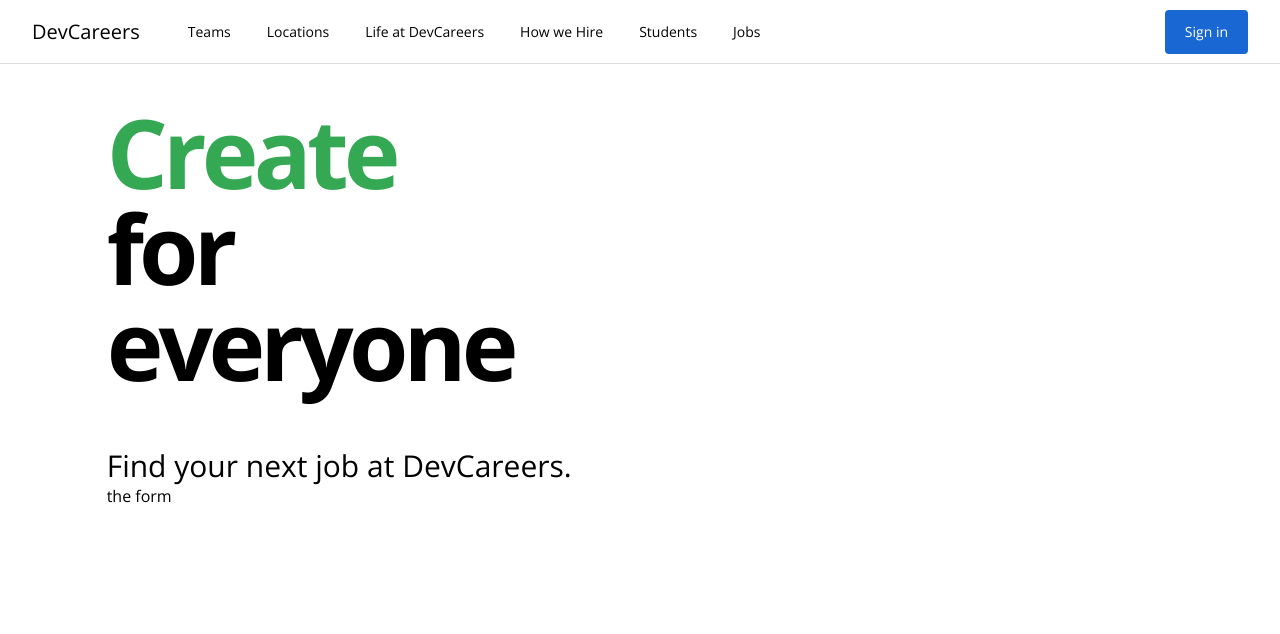
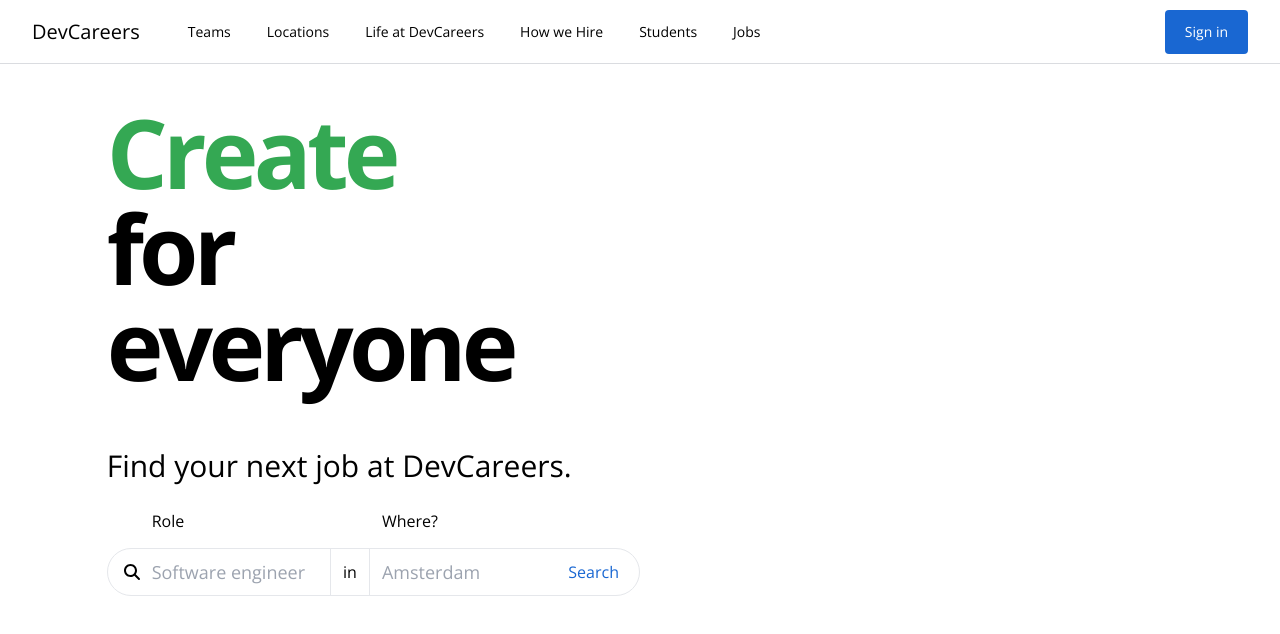
Before and after one commit to brwmaster/job-search, a Vue app: page / in a window 1280 px wide. Shown: the top 634 px of the page. Built offline with nearby package versions, Linux system fonts and the light colour scheme.

Commit message:
Add the form inputs and styled them

```diff
--- a/src/components/ActionButton.vue
+++ b/src/components/ActionButton.vue
@@ -32,11 +32,11 @@ export default {
 
 <style scoped>
 button {
-  @apply rounded px-5 py-3 font-medium;
+  @apply px-5 py-3 font-medium;
 }
 
 .primary {
-  @apply border-0 bg-brand-blue-1 text-white hover:shadow-blue;
+  @apply rounded bg-brand-blue-1 text-white hover:shadow-blue;
 }
 
 .secondary {
--- a/src/components/JobSearchForm.vue
+++ b/src/components/JobSearchForm.vue
@@ -1,9 +1,41 @@
 <template>
-  <form>the form</form>
+  <form
+    class="flex h-12 w-full items-center rounded-3xl border border-solid border-brand-gray-3"
+  >
+    <font-awesome-icon icon="fa-solid fa-search" class="ml-4 mr-3" />
+    <div class="flex h-full flex-1 flex-nowrap text-base font-light">
+      <div class="relative flex h-full flex-1 items-center pr-3">
+        <label class="absolute left-0 -top-10">Role</label>
+        <input
+          type="text"
+          placeholder="Software engineer"
+          class="w-full text-lg font-normal focus:outline-none"
+        />
+      </div>
+      <span
+        class="bg-grand-gray-2 flex h-full items-center border-l border-r border-brand-gray-3 px-3"
+      >
+        in
+      </span>
+      <div class="relative flex h-full flex-1 items-center pl-3">
+        <label class="absolute left-3 -top-10">Where?</label>
+        <input
+          type="text"
+          placeholder="Amsterdam"
+          class="w-full text-lg font-normal focus:outline-none"
+        />
+      </div>
+    </div>
+    <action-button text="Search" type="secondary" class="rounded-r-3xl" />
+  </form>
 </template>
 
 <script>
+import ActionButton from "@/components/ActionButton.vue";
 export default {
   name: "JobSearchForm",
+  components: {
+    ActionButton,
+  },
 };
 </script>
--- a/src/components/TheHeadline.vue
+++ b/src/components/TheHeadline.vue
@@ -1,5 +1,5 @@
 <template>
-  <section>
+  <section class="mb-16">
     <h1 class="mb-14 text-8xl font-bold tracking-tighter">
       <span :class="verbClasses">{{ verb }}</span>
       <br />
```
